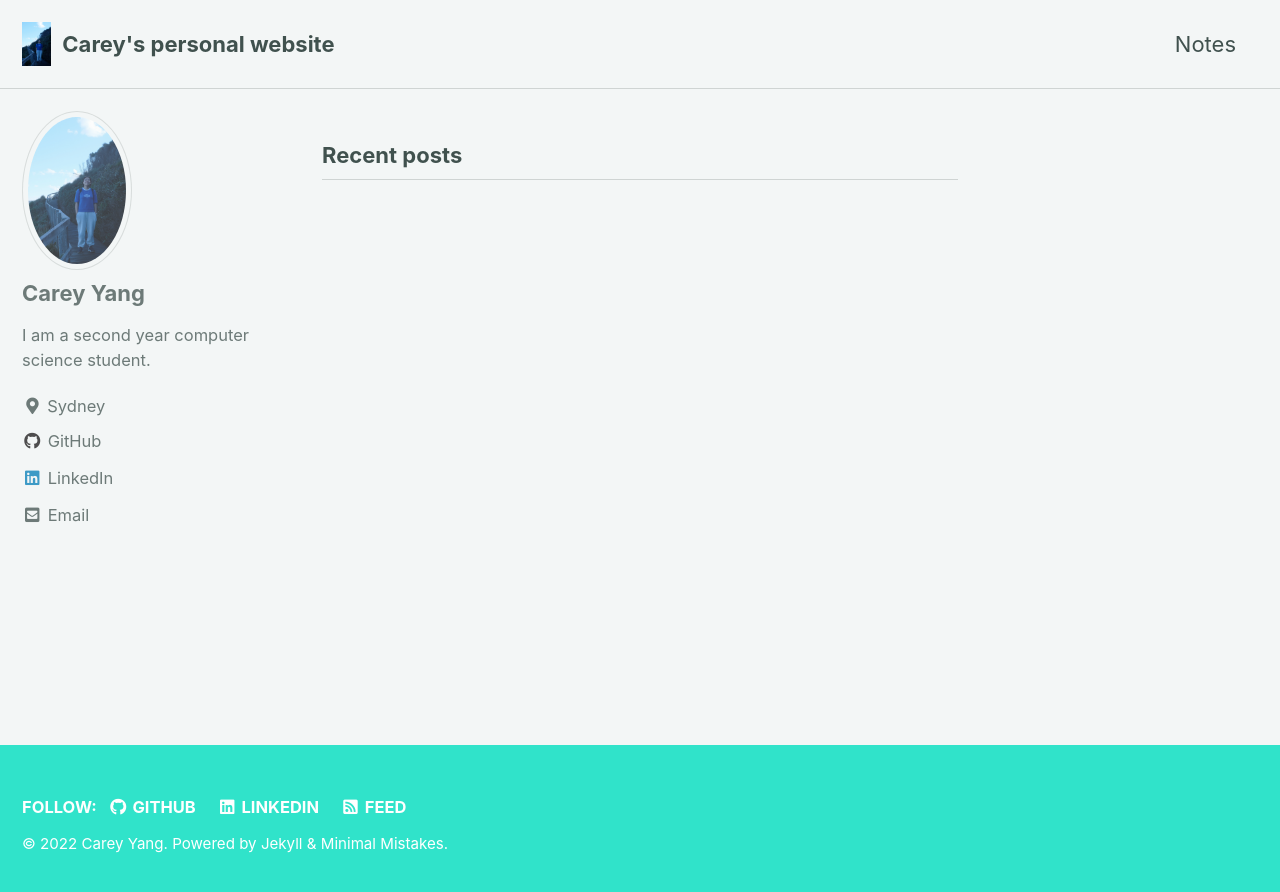
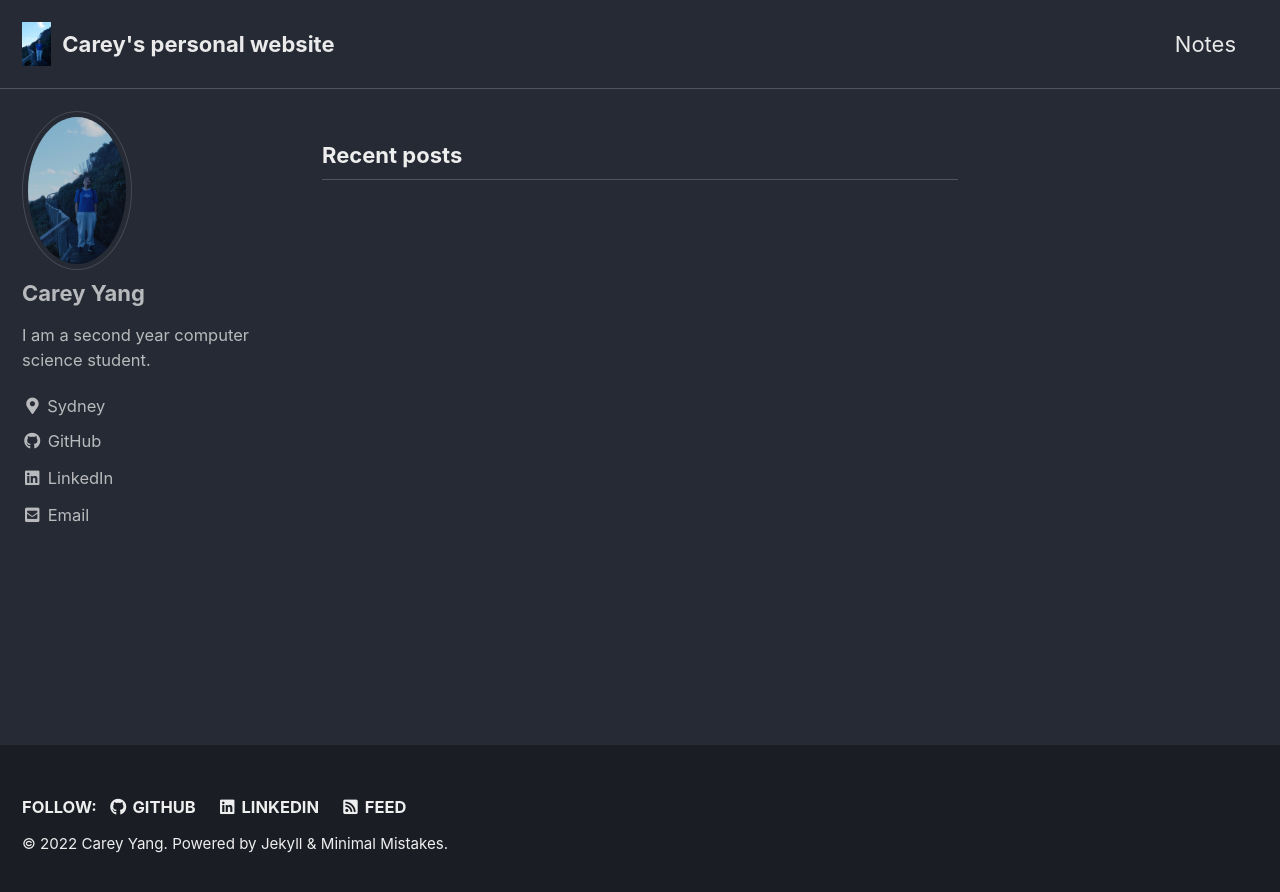
Before and after one commit to Justcarey13/Justcarey13.github.io, a Jekyll site: the page built from index.html, in a window 1280 px wide. Shown: the top 892 px of the page. Built offline with Jekyll 4.4.1, drawn with Linux system fonts in a browser that asks for light colours; cached includes are drawn as plain includes; the list of posts is cut into pages by our own code.

Commit message:
change skin

```diff
--- a/_config.yml
+++ b/_config.yml
@@ -12,7 +12,7 @@
 
 # theme                  : "minimal-mistakes-jekyll"
 # remote_theme           : "mmistakes/minimal-mistakes"
-minimal_mistakes_skin    : "mint" # "air", "default", "aqua", "contrast", "dark", "dirt", "neon", , "plum", "sunrise"
+minimal_mistakes_skin    : "dark" # "air", "default", "aqua", "contrast", , "dirt", "neon", "mint" , "plum", "sunrise"
 
 # Site Settings
 locale                   : "en-US"
```
